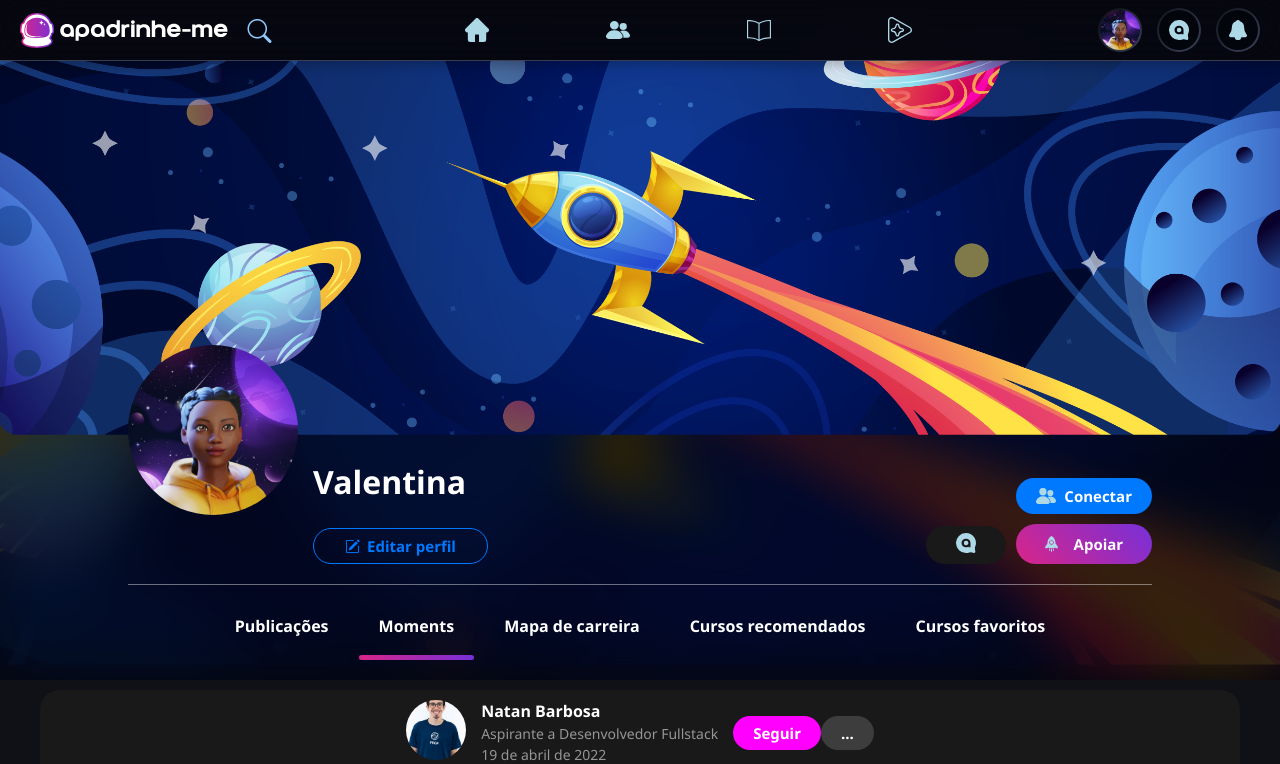
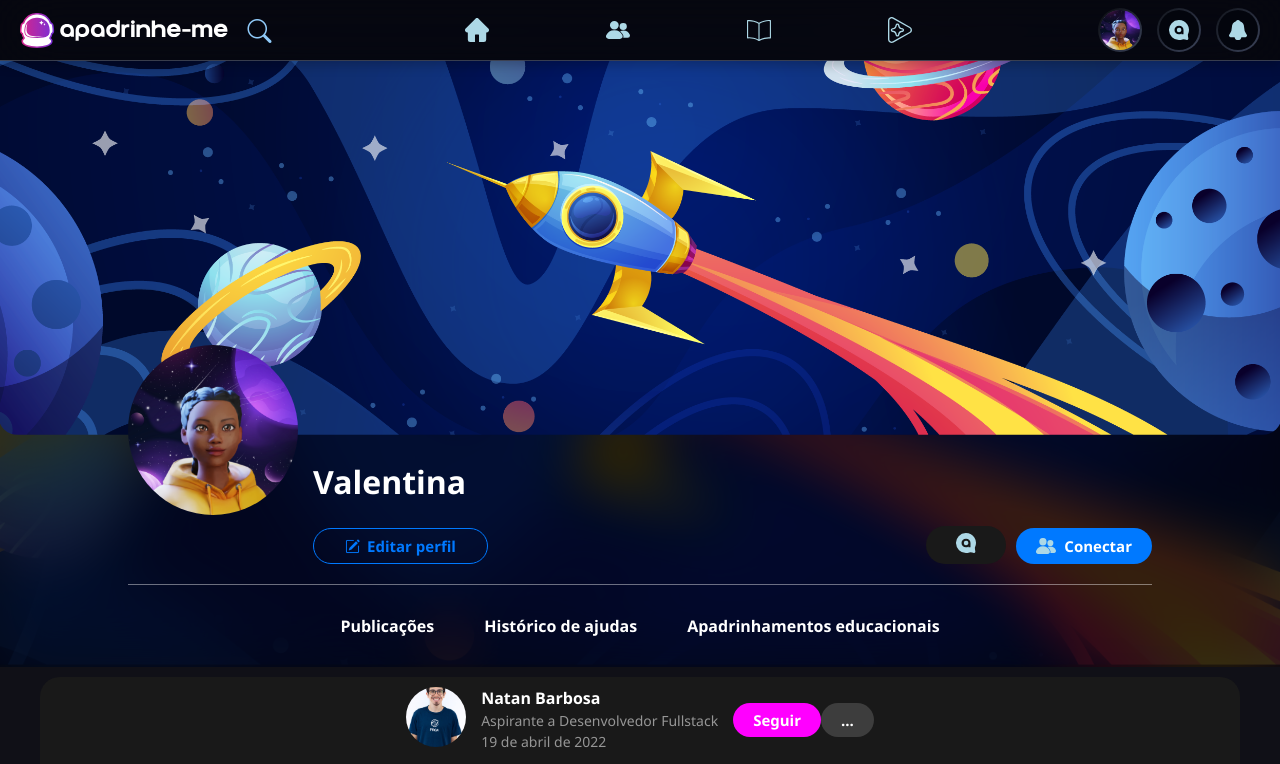
Before and after one commit to apadrinhe-me/apadrinhe-me, a React (Create React App) app in the folder client/: page /perfil/moments in a window 1280 px wide. Shown: the top 764 px of the page. Built offline with nearby package versions, Linux system fonts and the light colour scheme.

Commit message:
consertado o problema com as fotos

```diff
--- a/client/src/componets/layout/forYou/ForYou.jsx
+++ b/client/src/componets/layout/forYou/ForYou.jsx
@@ -22,7 +22,7 @@ const ForYou = props => {
                 />
 
                 <ConectionSugestion
-                    profPic="aurora.jpg"
+                    profPic="aurora.png"
                     username="@auroraseles"
                     name="Aurora Seles"
                 />
@@ -46,7 +46,7 @@ const ForYou = props => {
                 />
             </div>
 
-            <span className="page-subtitle">Em alta "foguinho" </span>
+            <span className="page-subtitle">Em alta 🔥🔥🔥 </span>
             <div className="HotTopics">
                 <HotTopic topic="#Apadrinhe-me" />
                 <HotTopic topic="#Astronomia" />
--- a/client/src/componets/layout/navPerfil/NavPerfil.jsx
+++ b/client/src/componets/layout/navPerfil/NavPerfil.jsx
@@ -109,7 +109,7 @@ const NavPerfil = props => {
                                             <>
                                                 <li><Link to="/perfil/publicacoes"><button>Publicações</button></Link>{profileTab === "publicacoes" ? <div className="active"></div> : ""}</li>
                                                 <li><Link to="/perfil/historico"><button>Histórico de ajudas</button></Link>{profileTab === "historico" ? <div className="active"></div> : ""}</li>
-                                                <li><Link to="/perfil/apadrinhamentos"><button>Jovens Apadrinhados</button></Link>{profileTab === "apadrinhamentos" ? <div className="active"></div> : ""}</li>
+                                                <li><Link to="/perfil/apadrinhamentos"><button>Apadrinhamentos educacionais</button></Link>{profileTab === "apadrinhamentos" ? <div className="active"></div> : ""}</li>
                                             </>
                                     }
 
--- a/client/src/componets/layout/pagesCadastro/ParentInfo.jsx
+++ b/client/src/componets/layout/pagesCadastro/ParentInfo.jsx
@@ -19,7 +19,7 @@ const CreateLogin = props => {
             </div>
             <div className="cad_msg">
                 <span>Estamos quase lá!</span>
-                <span>Agora precisamos ds informações de seu responsável</span>
+                <span>Agora precisamos das informações de seu responsável</span>
             </div>
             <div className="personal-info-form">
                 <Grid container direction="row" spacing={3}>
--- a/client/src/views/pages/Cadastro.jsx
+++ b/client/src/views/pages/Cadastro.jsx
@@ -199,7 +199,6 @@ const Cadastro = () => {
                 }
                 break;
             case 4:
-                console.log(cepValido)
                 if (cep == "" || uf == "" || cidade == "" || bairro == null || rua == null || numero == null) {
                     msg_erro.current.classList.add("show")
                     msg_erro_text.current.innerHTML = "Preencha todos os campos"
@@ -207,7 +206,6 @@ const Cadastro = () => {
                     msg_erro.current.classList.add("show")
                     msg_erro_text.current.innerHTML = "Digite um cep válido"
                 } else if (!cepValido){
-                    console.log("caiu")
                     msg_erro.current.classList.add("show")
                     msg_erro_text.current.innerHTML = "Digite um CEP válido"
                 } else {
--- a/client/src/views/pages/Home.jsx
+++ b/client/src/views/pages/Home.jsx
@@ -63,7 +63,7 @@ const Home = () => {
                             qntShares={10} />
 
                         <Post
-                            profPicture="aurora.jpg"
+                            profPicture="aurora.png"
                             fullname="Aurora Seles"
                             aspiration="Jornalista e Professora"
                             postDate="2022-04-19 12:30:25"
--- a/client/src/views/pages/Perfil.jsx
+++ b/client/src/views/pages/Perfil.jsx
@@ -11,7 +11,7 @@ const Perfil = props => {
         <>
             <Menu logged={true} />
             <main className="Perfil">
-                <NavPerfil profType="jovem" />
+                <NavPerfil profType="padrinho" />
 
                 <div className="profileSubView">
                     {props.children}
```
